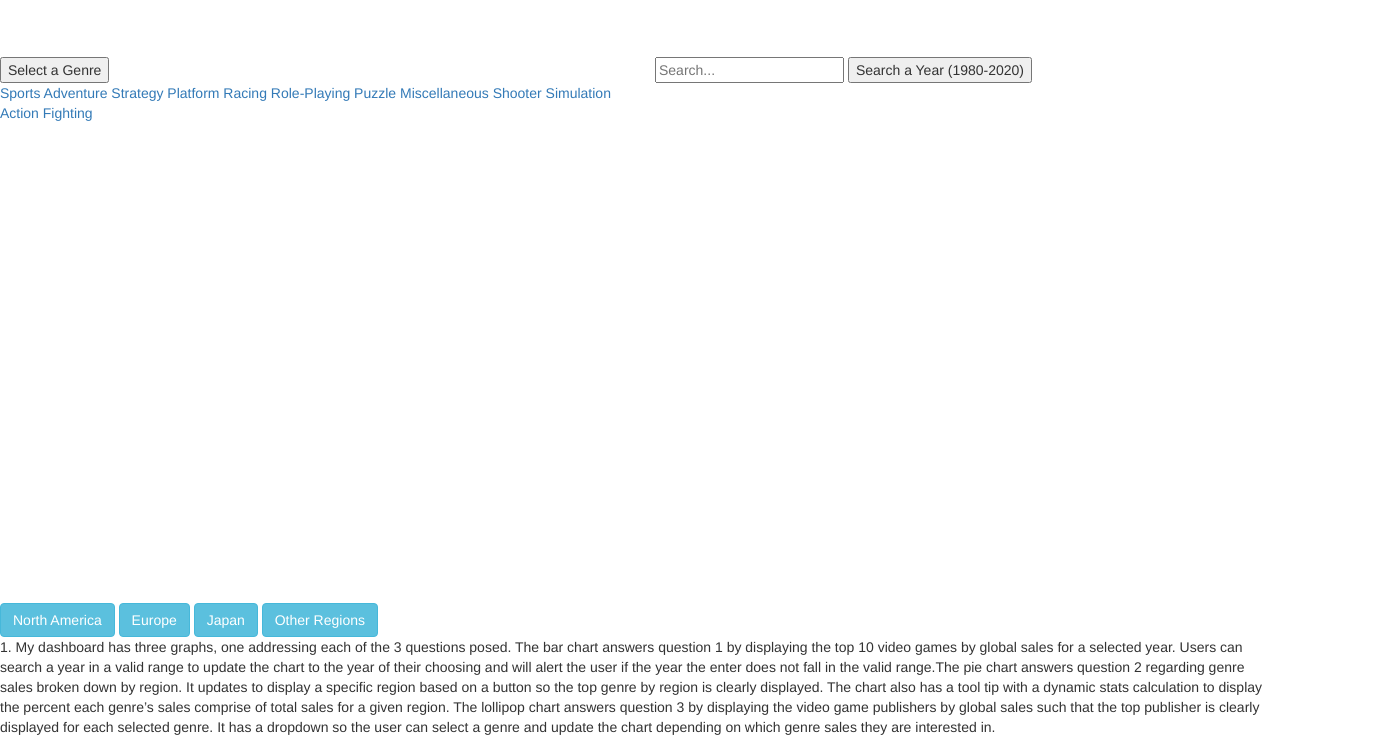
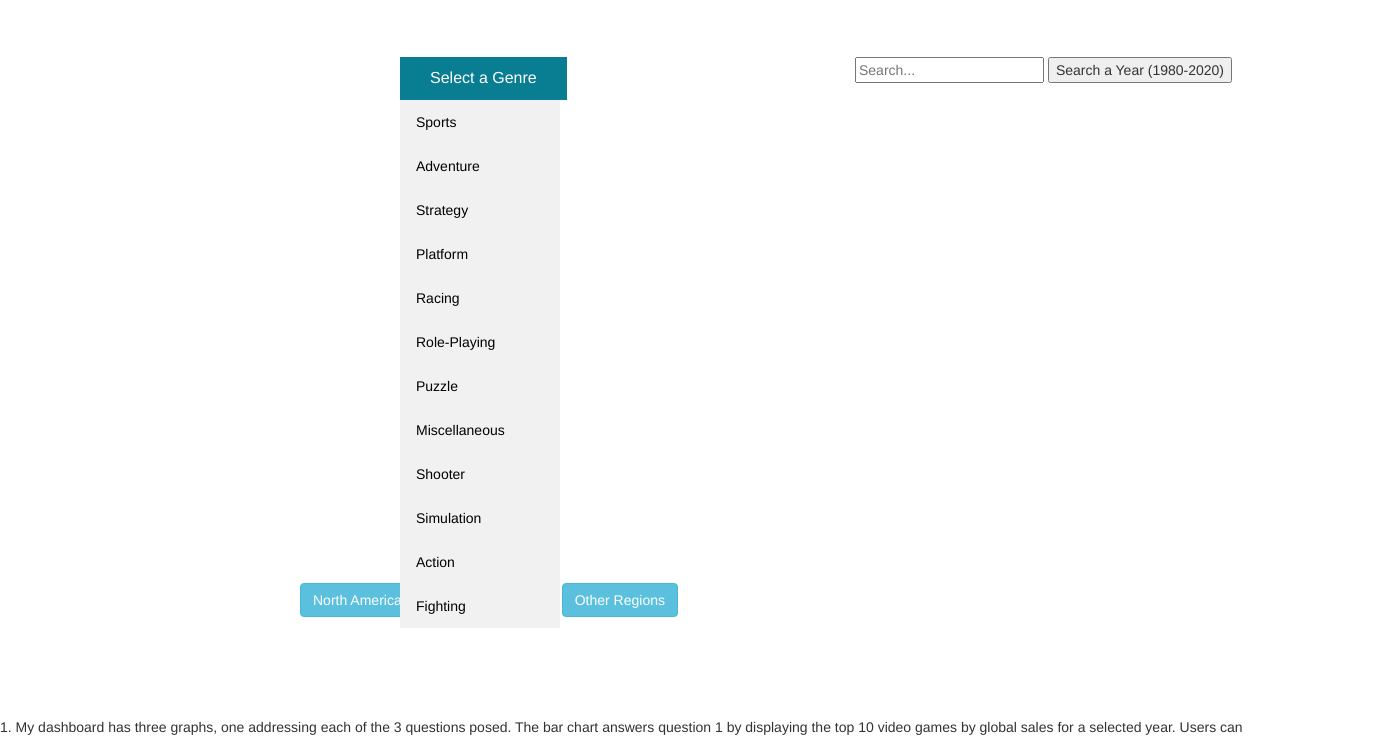
Before and after one commit to CS1951A-S21-Brown/hw6-dataviz-sophiaskw15, a plain HTML site: page index.html in a window 1280 px wide. Both pictures are taken after a click on the button "Select a Genre". Shown: the part 49-789 px from the top of the page, 1395 px wide, since content can reach past the window. Drawn offline with nearby package versions, Linux system fonts and the light colour scheme.

Commit message:
Update main.css

```diff
--- a/main.css
+++ b/main.css
@@ -9,4 +9,90 @@
     text-align: center;
 }
 
-/* Include any custom CSS styling here! */
+.search{
+    text-align: left;
+    padding-left: 200px;
+}
+
+.button{
+    text-align: left;
+    padding-left: 200px;
+    padding-bottom: 100px;
+    position: center;
+
+
+
+}
+
+.dropbtn {
+    background-color: #097d92;
+    color: #ffffff;
+    padding: 10px 30px;
+    font-size: 16px;
+    border: none;
+    cursor: pointer;
+
+
+}
+
+
+.dropdown {
+    position: relative;
+    left: 200px;
+    display: inline-block;
+    padding-left: 200px;
+}
+
+
+.dropdown-content {
+    display: none;
+    position: absolute;
+    background-color: #f1f1f1;
+    min-width: 160px;
+    z-index: 1;
+}
+
+.dropdown-content a {
+    color: black;
+    padding: 12px 16px;
+    display: block;
+}
+
+
+.dropdown-content a:hover {background-color: #bad9f6
+}
+
+
+.show {display:block;}
+
+
+.col-lg-7{
+    position: relative;
+    left: 100px;
+    width:100%;
+}
+
+.tooltip {
+    position: absolute;
+    font-size: 16px;
+    min-width: 100px;
+    padding: 10px;
+    width: auto;
+    height: auto;
+    pointer-events: none;
+    background-color: white;
+    font-weight: bold;
+    text-align: center;
+    border-radius: 5px;
+}
+
+
+
+#tooltip.hidden {
+    opacity: 0;
+}
+
+.pie_container{
+    display: inline-block;
+    height: 100%;
+}
```
